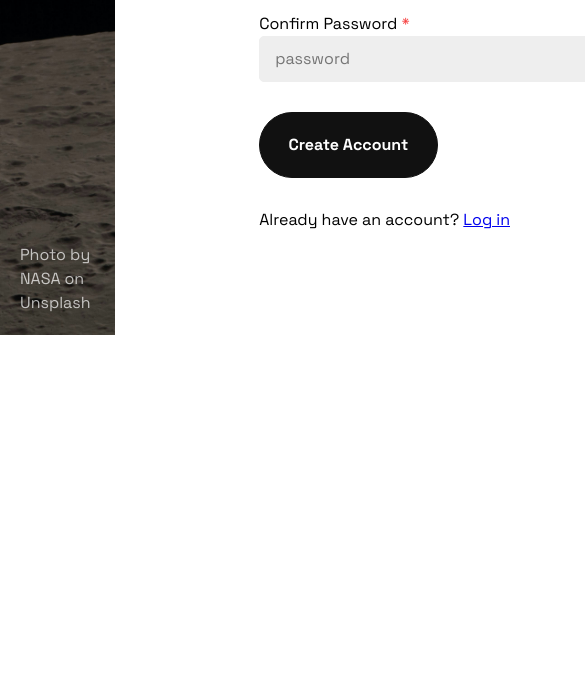
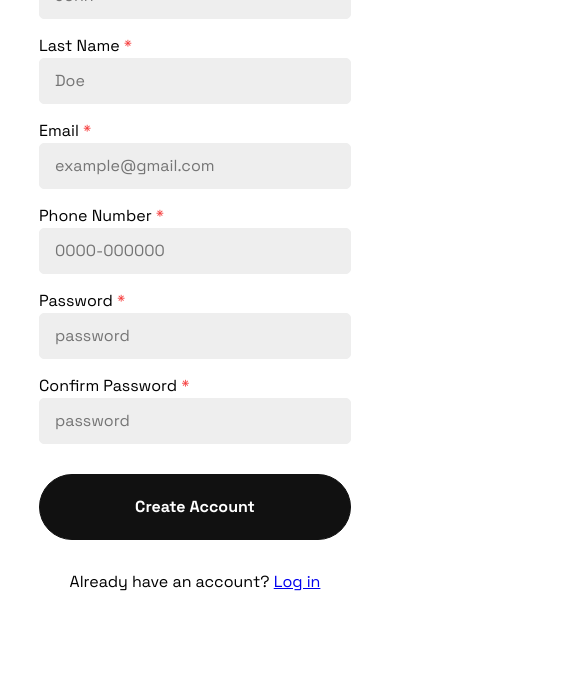
Before and after one commit to asdfkjll/sign-up-form, a plain HTML site: page index.html in a window 390 px wide. Shown: the part 509-1183 px from the top of the page, 585 px wide, since content can reach past the window. Before the commit the page ends 844 px from the top, so only its background shows below. Drawn offline with Linux system fonts and the light colour scheme.

Commit message:
responsive

```diff
--- a/index.html
+++ b/index.html
@@ -58,7 +58,7 @@
 		</div>
 
 		<button type="submit" class="sign-up-form__button">Create Account</button>
-		<p>
+		<p class="log-in">
 		    Already have an account? <a href="index.html">Log in</a>
 		</p>
 	    </form>
--- a/styles.css
+++ b/styles.css
@@ -26,7 +26,6 @@ body {
 .quote__author {
     color: grey;
 }
-
 
 .quote__author::before {
     content: "-";
@@ -145,3 +144,40 @@ input, textarea, button, select {
 .sign-up-form__button:hover {
     background-color: #222;
 }
+
+@media (max-width: 1199px) {
+    .container {
+	display: unset;
+	height: auto;
+    }
+
+    .left {
+	height: 300px;
+    }
+}
+
+@media (max-width: 1023px) {
+    .right {
+	padding: 80px 0;
+    }
+}
+
+@media (max-width: 767px) {
+    .sign-up-form__fullname {
+	flex-direction: column;
+	justify-content: start;
+	gap: 15px;
+    }
+
+    .sign-up-form__fullname .sign-up-form__group {
+	width: 100%;
+    }
+
+    .sign-up-form__button {
+	width: 100%;
+    }
+
+    .log-in {
+	text-align: center;
+    }
+}
```
